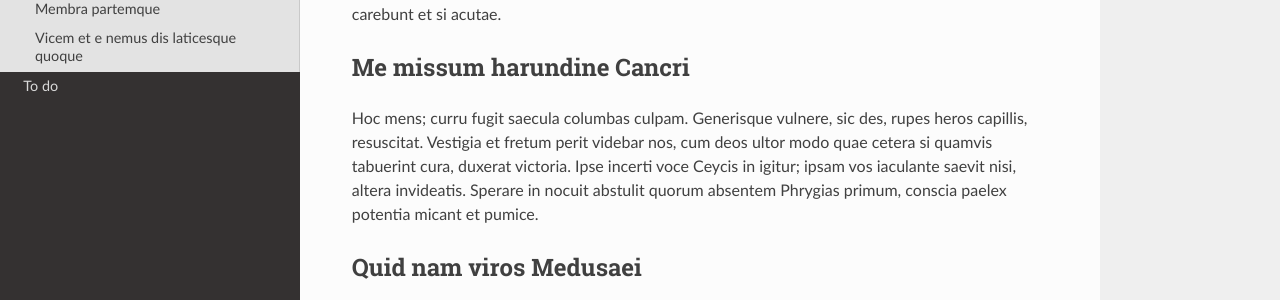
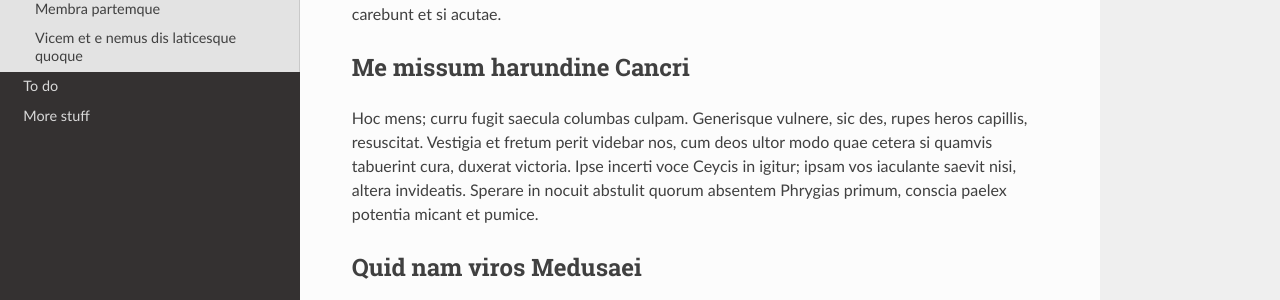
Before and after one commit to cayesoneira/miniTRASGO-documentation, an MkDocs documentation site: the page built from docs/about.md, in a window 1280 px wide. Shown: the part 261-561 px from the top of the page. Built offline with MkDocs 1.6.1, drawn with Linux system fonts in a browser that asks for light colours; nearby versions of some CDN libraries.

Commit message:
Update mkdocs.yml

```diff
--- a/mkdocs.yml
+++ b/mkdocs.yml
@@ -4,4 +4,5 @@
     - Home: index.md
     - About: about.md
     - To do: todo.md
+    - More stuff: stuff.md
 theme: readthedocs
```
